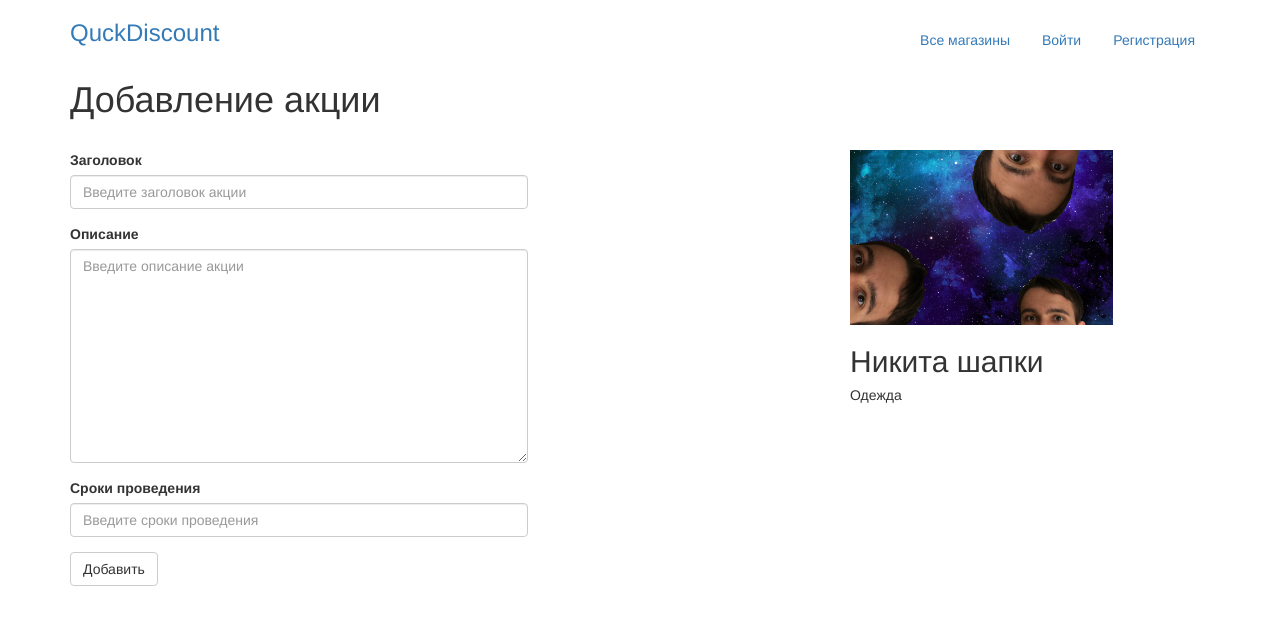
After one commit to orangggenick/QuckDiscount, a Django app: page /add_stock/1 in a window 1280 px wide. The commit adds this page. Shown: the top 625 px of the page. Run offline with Django 3.2, Linux system fonts and the light colour scheme; a user stored in the database is signed in; data comes from the database, SQL or seed files in the repository; both versions use the stored data as it was after the commit; some libraries are stand-ins or nearby versions.

Commit message:
Now you can add stocks

```diff
--- a/QuickDiscount/Discount/models.py
+++ b/QuickDiscount/Discount/models.py
@@ -78,7 +78,7 @@ class Stock(models.Model):
 class StockForm(ModelForm):
     class Meta():
         model = Stock
-        exclude = ['shop_id']
+        exclude = ['shop_id', 'date']
 
 
 class Subscription(models.Model):
--- /dev/null
+++ b/QuickDiscount/Discount/templates/Discount/add_stock.html
@@ -0,0 +1,49 @@
+{% extends 'Discount/base.html' %}
+{% load widget_tweaks %}
+
+{% block form %}
+
+    <div class="row padding-bottom">
+        <div class="col-md-12">
+            <h1>Добавление акции</h1>
+        </div>
+    </div>
+    <div class="row" id="reg">
+        <div class="col-md-5">
+            <form role="form" action="/add_stock/{{ shop.id }}" method="post">
+                {% csrf_token %}
+
+                <div class="form-group">
+                    <label for="exampleInputEmail1">Заголовок</label>
+                    {% render_field form.exposition class="form-control" id="exampleInputEmail1" placeholder="Введите заголовок акции" %}
+                    {% if form.exposition.errors %}
+                        <div class="errors">{{ form.exposition.errors }}</div>
+                    {% endif %}
+                </div>
+                <div class="form-group">
+                    <label for="exampleInputEmail1">Описание</label>
+                    {% render_field form.description class="form-control" id="exampleInputEmail1" placeholder="Введите описание акции" %}
+                    {% if form.description.errors %}
+                        <div class="errors">{{ form.description.errors }}</div>
+                    {% endif %}
+                </div>
+                <div class="form-group">
+                    <label for="exampleInputEmail1">Сроки проведения</label>
+                    {% render_field form.terms class="form-control" id="exampleInputEmail1" placeholder="Введите сроки проведения" %}
+                    {% if form.terms.errors %}
+                        <div class="errors">{{ form.terms.errors }}</div>
+                    {% endif %}
+                </div>
+                <div class="form-group">
+                    <button type="submit" class="btn btn-default">Добавить</button>
+                </div>
+            </form>
+        </div>
+        <div class="col-md-3 col-md-offset-3">
+            <img src="{{ shop.image.url }}" class="img img-responsive">
+            <h2>{{ shop.name }}</h2>
+            <h5>{{ shop.category }}</h5>
+        </div>
+    </div>
+
+{% endblock %}
--- a/QuickDiscount/Discount/templates/Discount/shop.html
+++ b/QuickDiscount/Discount/templates/Discount/shop.html
@@ -26,6 +26,9 @@
             <img src="{{ shop.image.url }}" class="img img-responsive">
             <h2>{{ shop.name }}</h2>
             <h5>{{ shop.category }}</h5>
+            {% if shop.seller_id == user.id %}
+                <a href="/add_stock/{{ shop.id }}"><button class="btn btn-info btn-sm">Добавить акцию</button></a>
+            {% endif %}
         </div>
     </div>
 
--- a/QuickDiscount/Discount/templates/Discount/shops.html
+++ b/QuickDiscount/Discount/templates/Discount/shops.html
@@ -21,7 +21,7 @@
                 <h5>Категория: {{ shop.category }}</h5>
                 {% if user.is_authenticated %}
                     {% if shop.seller_id == user.id %}
-                        <button class="btn btn-success btn-sm">Добавить акцию</button>
+                        <a href="/add_stock/{{ shop.id }}"><button class="btn btn-success btn-sm">Добавить акцию</button></a>
                         <a href="shop/{{ shop.id }}"><button class="btn btn-info btn-sm">Перейти к акциям</button></a>
                     {% elif shop.seller_id != user.id %}
                         <button class="btn btn-danger btn-sm">Подписаться</button>
--- a/QuickDiscount/Discount/urls.py
+++ b/QuickDiscount/Discount/urls.py
@@ -2,7 +2,7 @@ from django.conf import settings
 from django.conf.urls import url
 from django.conf.urls.static import static
 
-from Discount.views import home, registration_step1, registration_step2, shops, add_shop, logout, login, shop
+from Discount.views import home, registration_step1, registration_step2, shops, add_shop, logout, login, shop, add_stock
 
 urlpatterns = [
     url(r'^$', home, name='home'),
@@ -13,4 +13,5 @@ urlpatterns = [
     url(r'logout$', logout, name='logout'),
     url(r'login$', login, name='login'),
     url(r'shop/(?P<shop_id>\d+)', shop, name='shop'),
+    url(r'add_stock/(?P<shop_id>\d+)', add_stock, name='add_stock'),
 ] + static(settings.MEDIA_URL, document_root=settings.MEDIA_ROOT)
--- a/QuickDiscount/Discount/views.py
+++ b/QuickDiscount/Discount/views.py
@@ -3,7 +3,7 @@ from django.contrib.auth.forms import UserCreationForm
 from django.shortcuts import render, redirect, render_to_response
 from django.template.context_processors import csrf
 
-from Discount.models import Stock, DiscountUserForm, DiscountUser, Shop, ShopForm
+from Discount.models import Stock, DiscountUserForm, DiscountUser, Shop, ShopForm, StockForm
 
 
 def home(request):
@@ -99,3 +99,24 @@ def add_shop(request):
 
 def shop(request, shop_id):
     return render(request, 'Discount/shop.html', {'stocks': Stock.objects.filter(shop_id = shop_id), 'shop': Shop.objects.get(id=shop_id)})
+
+
+def add_stock(request, shop_id):
+    shop = Shop.objects.get(id = shop_id)
+    if auth.get_user(request).id == shop.seller_id:
+        args = {}
+        args.update(csrf(request))
+        args['form'] = StockForm()
+        args['shop'] = Shop.objects.get(id=shop_id)
+        if request.POST:
+            stock_form = StockForm(request.POST)
+            if stock_form.is_valid():
+                buffer = stock_form.save(commit=False)
+                buffer.shop_id = shop_id
+                stock_form.save()
+                return redirect('/')
+            else:
+                args['form'] = stock_form
+        return render_to_response('Discount/add_stock.html', args)
+    else:
+        return redirect('/login')
```
Also changed, not shown: QuickDiscount/db.sqlite3.
